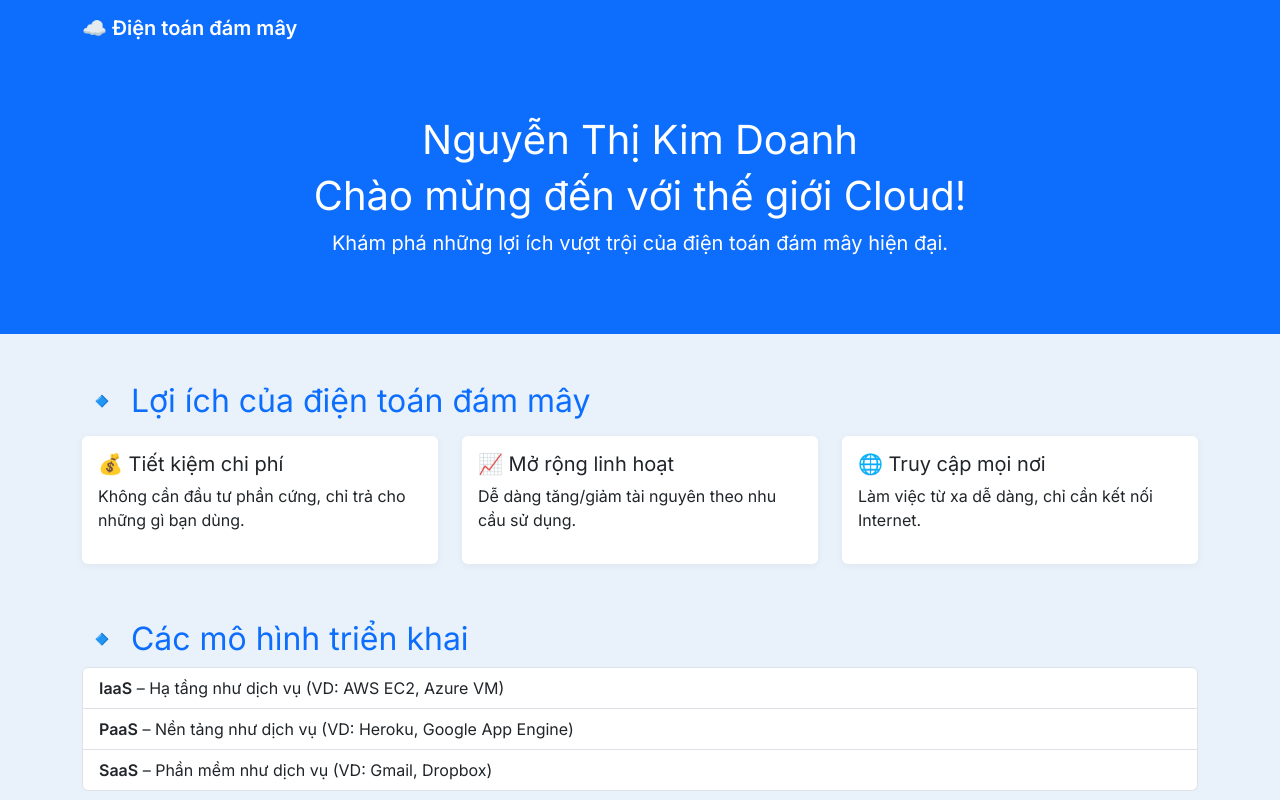
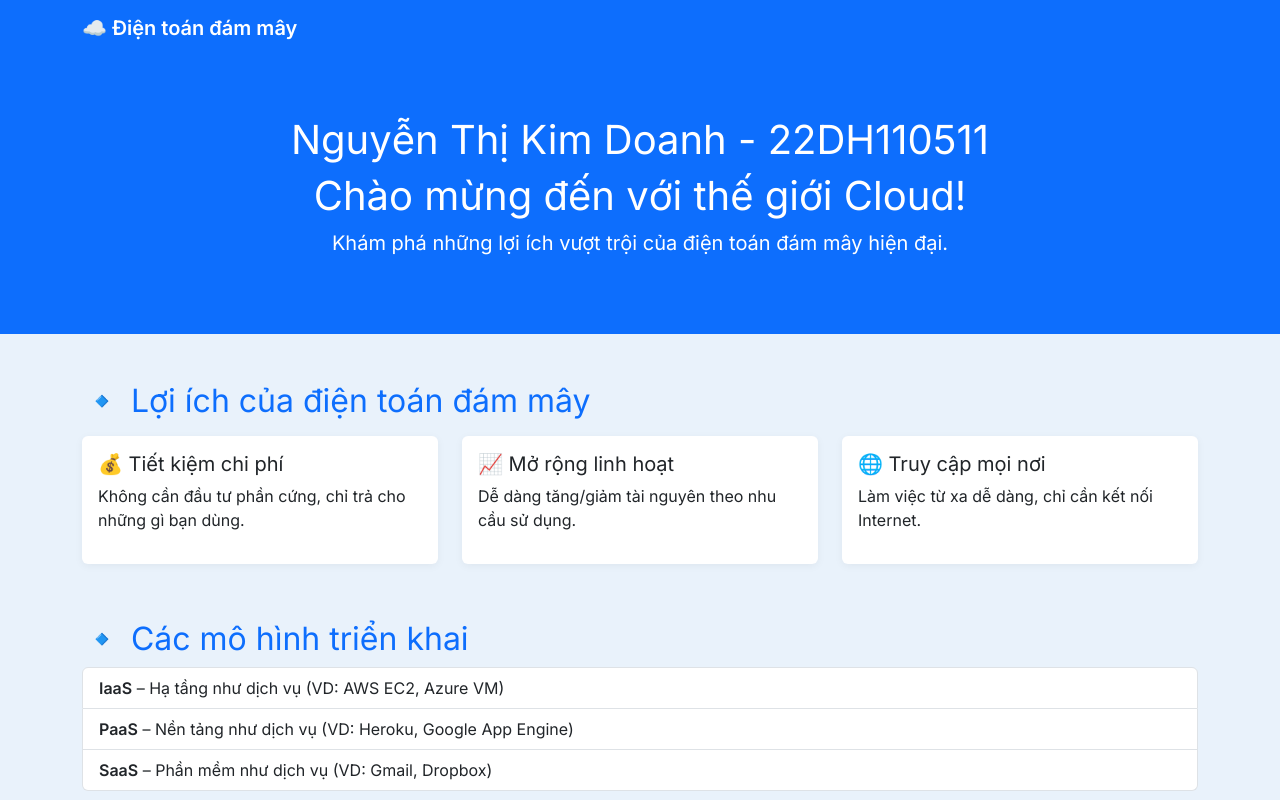
Before and after one commit to Doanh-Nguyen/lab3_DTDM, a plain HTML site: page templates/index.html in a window 1280 px wide. Shown: the top 800 px of the page. Drawn offline with nearby package versions, Linux system fonts and the light colour scheme.

Commit message:
Update index.html

```diff
--- a/templates/index.html
+++ b/templates/index.html
@@ -56,7 +56,7 @@
   <!-- Hero Section -->
   <div class="hero">
     <div class="container">
-      <h1> Nguyễn Thị Kim Doanh </h1>
+      <h1> Nguyễn Thị Kim Doanh - 22DH110511 </h1>
       <h1>Chào mừng đến với thế giới Cloud!</h1>
       <p class="lead">Khám phá những lợi ích vượt trội của điện toán đám mây hiện đại.</p>
     </div>
```
